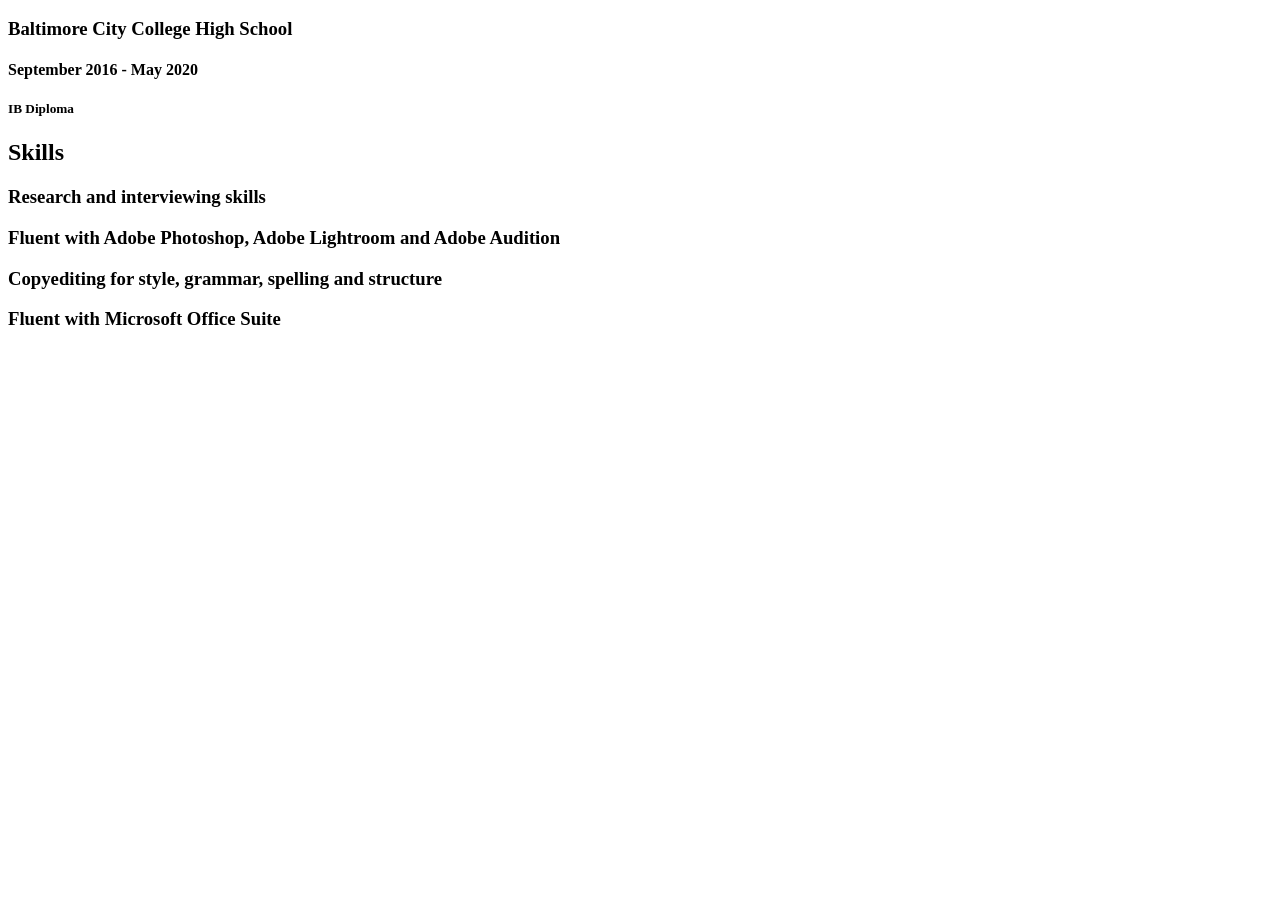
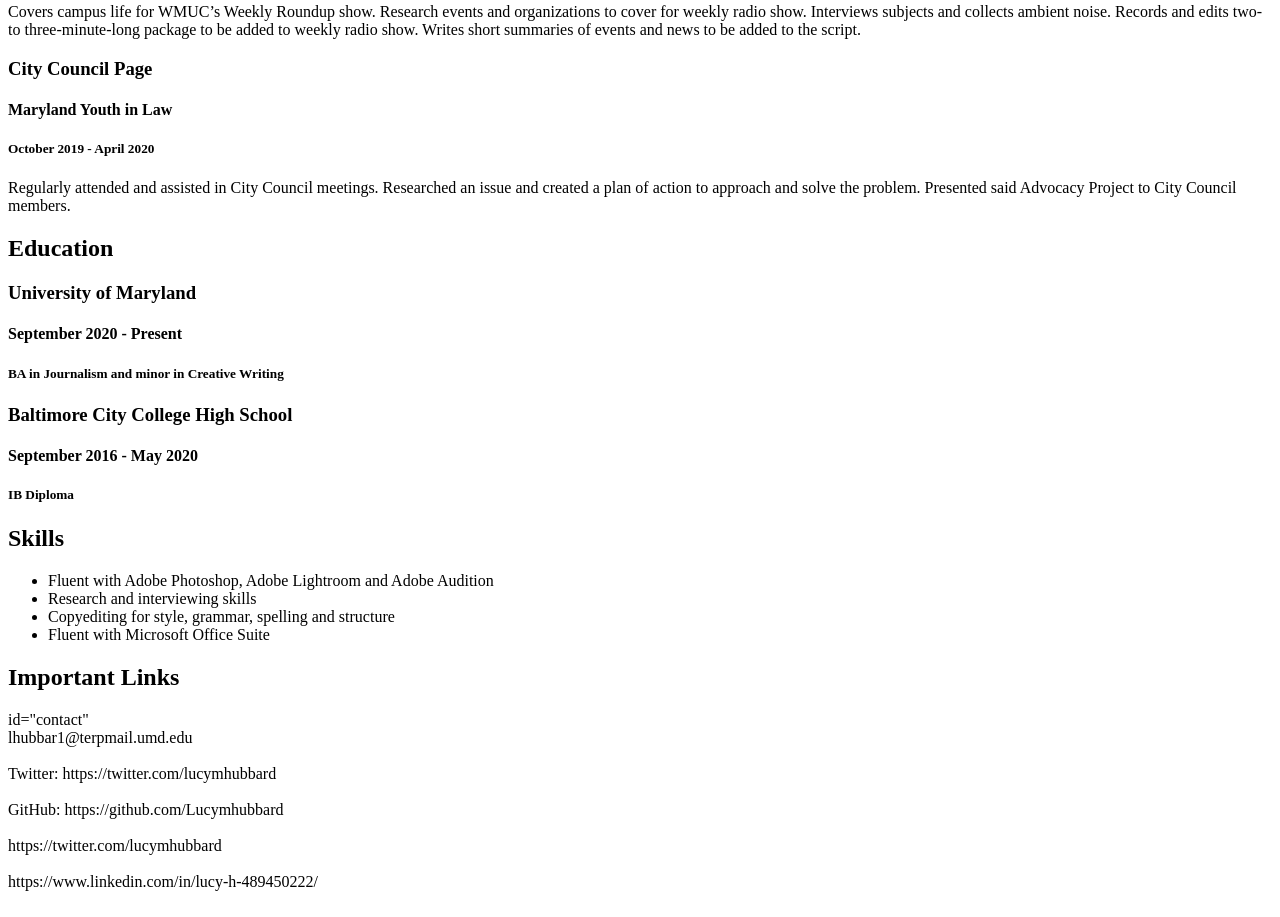
Before and after one commit to Lucymhubbard/Lucy-Hubbard-Jour352, a plain HTML site: page resume.html in a window 1280 px wide. Shown: the part 1129-2046 px from the top of the page. Before the commit the page ends 1478 px from the top, so only its background shows below. Drawn offline with Linux system fonts and the light colour scheme.

Commit message:
Update resume.html

```diff
--- a/resume.html
+++ b/resume.html
@@ -4,35 +4,44 @@
     <title>Lucy Hubbard Resume</title>
 <body>
     <h1>Lucy Hubbard</h1>
+    <strong>Journalist</strong>
+
     <h2>Experience</h2>
 
     <h3>Staff Writer</h3>
     <h4>Stories Beneath the Shell</h4>
     <h5>September 2022 - Present</h5>
+    <p>Writes articles on news on and around campus. Interviews subjects and collects data to write well rounded and well researched articles for the campus community.  </p>
 
     <h3>Social Media Intern</h3>
     <h4>Environmental Justice Journalism Initiative</h4>
     <h5>June 2022 - August 2022</h5>
+    <p>Creates social media content for Facebook, Instagram and Twitter. Manages social content through the Thryv software. Research relevant topics for social media content to increase engagement across platforms.  </p>
 
     <h3>Copy Editor</h3>
     <h4>Her Campus</h4>
     <h5>January 2022 - Present</h5>
+    <p>Revises and edits articles written for Her Campus Maryland. Works on a team of copyeditors to provide several rounds of revision for each article. Edits for style, grammar, spelling and structure. Verifies facts and quotes used in articles. </p>
 
     <h3>Social Media Intern</h3>
     <h4>Baltimore Parents of Multiples</h4>
     <h5>January 2022 - Present</h5>
+    <p>Creates social media content for Facebook and Instagram. Engages with members of the group to increase engagement across social media platforms. </p>
 
     <h3>Staff Writer</h3>
     <h4>Her Campus</h4>
     <h5>September 2021 - Present</h5>
+    <p>Writes articles on news on and around campus. Covered events like Preventing Sexual Assault’s Slut Walk as well as wrote features about UMD’s Community Learning Garden. Worked with the HER Campus team to develop ideas and edit stories.</p>
 
     <h3>Staff Writer</h3>
     <h4>WMUC Radio</h4>
     <h5>October 2020 - May 2022</h5>
+    <p>Covers campus life for WMUC’s Weekly Roundup show. Research events and organizations to cover for weekly radio show. Interviews subjects and collects ambient noise. Records and edits two- to three-minute-long package to be added to weekly radio show. Writes short summaries of events and news to be added to the script.</p>
 
     <h3>City Council Page</h3>
     <h4>Maryland Youth in Law</h4>
     <h5>October 2019 - April 2020</h5>
+    <p>Regularly attended and assisted in City Council meetings.  Researched an issue and created a plan of action to approach and solve the problem. Presented said Advocacy Project to City Council members. </p>
 
     <h2>Education</h2>
     <h3>University of Maryland</h3>
@@ -44,11 +53,25 @@
     <h5>IB Diploma</h5>
 
     <h2>Skills</h2>
-    <h3>Research and interviewing skills</h3>
-    <h3>Fluent with Adobe Photoshop, Adobe Lightroom and Adobe Audition</h3>
-    <h3>Copyediting for style, grammar, spelling and structure</h3>
-    <h3>Fluent with Microsoft Office Suite</h3>
+    <ul>
+    <li>Fluent with Adobe Photoshop, Adobe Lightroom and Adobe Audition</li>
+    <li>Research and interviewing skills</li>
+    <li>Copyediting for style, grammar, spelling and structure</li>
+    <li>Fluent with Microsoft Office Suite</li>
+    </ul>
 
+    <h2> Important Links</h2>
+    <div>id="contact"</div>
+    <div>lhubbar1@terpmail.umd.edu</div>
+    <br>
+   <div>Twitter: https://twitter.com/lucymhubbard </div>
+    <br>
+    <div>GitHub: https://github.com/Lucymhubbard</div>
+    <br>
+    <div>https://twitter.com/lucymhubbard</div>
+    <br>
+    <div>https://www.linkedin.com/in/lucy-h-489450222/</div>
+    <br>
     </body>
 </head>
 </html>
```
